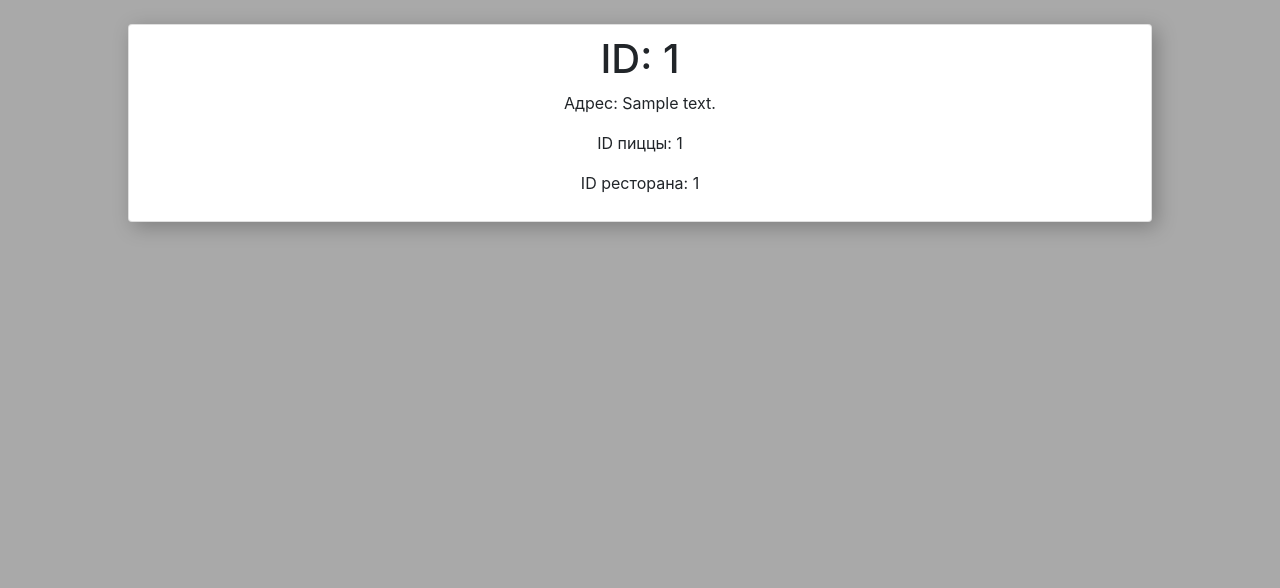
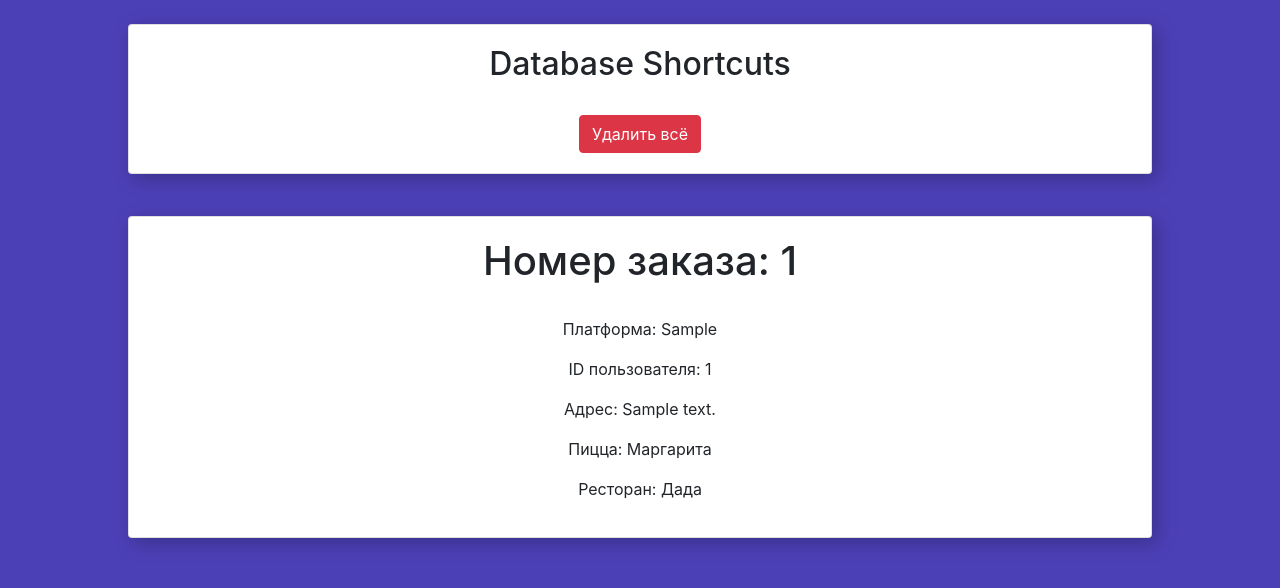
Before and after one commit to HehexOne/SchoolProjectPizzaBot, a Django app: page / in a window 1280 px wide. Shown: the top 588 px of the page. Run offline with Django 3.2, Linux system fonts and the light colour scheme; tables that the repository leaves empty hold one stand-in row (values such as "Sample post"); some libraries are stand-ins or nearby versions.

Commit message:
Added some functions such delete

```diff
--- a/Django Server/PizzaOrderServer/urls.py
+++ b/Django Server/PizzaOrderServer/urls.py
@@ -15,10 +15,11 @@ Including another URLconf
 """
 from django.contrib import admin
 from django.urls import path
-from PizzaOrders.views import show_db, add_note
+from PizzaOrders.views import show_db, add_note, delete_all
 
 urlpatterns = [
     path('admin/', admin.site.urls),
     path('', show_db),
-    path("<str:address>/<int:pizza>/<int:rest>", add_note)
+    path("<str:address>/<int:pizza>/<int:rest>", add_note),
+    path("delete-all/", delete_all)
 ]
--- a/Django Server/PizzaOrders/models.py
+++ b/Django Server/PizzaOrders/models.py
@@ -2,10 +2,12 @@ from django.db import models
 
 
 class Order(models.Model):
+    owner_platform = models.CharField(verbose_name="Платформа заказа", max_length=40)
+    owner_id = models.CharField(verbose_name="ID Владельца", max_length=512)
     rest = models.IntegerField(verbose_name="ID Ресторана")
     pizza = models.IntegerField(verbose_name="ID пиццы")
     address = models.CharField(verbose_name="Адрес", max_length=512)
     time = models.DateTimeField(verbose_name="Время и дата заказа", auto_now_add=True)
 
     def __str__(self):
-        return f"{self.id}:{self.time}"
+        return f"{self.owner_platform}:{self.owner_id}:{self.id}:{self.time}"
--- a/Django Server/PizzaOrders/views.py
+++ b/Django Server/PizzaOrders/views.py
@@ -1,15 +1,22 @@
-from django.shortcuts import render
+from django.shortcuts import render, HttpResponse, redirect
 from PizzaOrders.models import Order
 from django.forms import ModelForm
 from django.views.decorators.csrf import csrf_exempt
 
 # Create your views here.
 
+rest = {1: "Дада",
+        2: "Тагир",
+        3: "Азяо"}
+pizza = {1: "Маргарита",
+         2: "Барбекю",
+         3: "Сырная"}
+
 
 class OrderForm(ModelForm):
     class Meta:
         model = Order
-        fields = ['address', 'pizza', 'rest']
+        fields = ['address', 'pizza', 'rest', 'owner_id', 'owner_platform']
 
 
 @csrf_exempt
@@ -18,11 +25,25 @@ def show_db(request):
         form = OrderForm(request.POST)
         if form.is_valid():
             form.save()
-    return render(request, "index.html", {"orders": Order.objects.all()})
+            lobj = Order.objects.latest('id')
+            return HttpResponse(lobj.id)
+    else:
+        objects = Order.objects.all()
+        for obj in objects:
+            obj.rest = rest[obj.rest]
+            obj.pizza = pizza[obj.pizza]
+        return render(request, "index.html", {"orders": reversed(objects)})
 
 
 def add_note(request, address, pizza, rest):
-    form = OrderForm({"address": address, "pizza": pizza, "rest": rest})
+    form = OrderForm({"address": address,
+                      "pizza": pizza,
+                      "rest": rest})
     if form.is_valid():
         form.save()
     return show_db(request)
+
+
+def delete_all(request):
+    Order.objects.all().delete()
+    return redirect("/")
--- a/Django Server/templates/index.html
+++ b/Django Server/templates/index.html
@@ -7,16 +7,25 @@
     <link rel="stylesheet" type="text/css" href="{% static 'style.css' %}">
     <link rel="stylesheet" href="https://stackpath.bootstrapcdn.com/bootstrap/4.1.3/css/bootstrap.min.css" integrity="sha384-MCw98/SFnGE8fJT3GXwEOngsV7Zt27NXFoaoApmYm81iuXoPkFOJwJ8ERdknLPMO" crossorigin="anonymous">
 </head>
-<body style="background-color: darkgrey;">
+<body style="background-color: #4c40b7;">
 <br/>
+<div class="card" style="background-color: white;  position: absolute; left: 10%; right: 10%; width: auto; padding: 20px;">
+    <h2>Database Shortcuts</h2>
+    <br/>
+    <a href="/delete-all"><button class="btn btn-danger" style="position: center">Удалить всё</button></a>
+    </div>
+    <br/><br/><br/><br/><br/><br/><br/><br/>
 {% for order in orders %}
-    <div class="card" style="background-color: white;  position: absolute; left: 10%; right: 10%; width: auto;">
-    <h1>ID: {{ order.id }}</h1>
+    <div class="card" style="background-color: white;  position: absolute; left: 10%; right: 10%; width: auto; padding: 20px;">
+    <h1>Номер заказа: {{ order.id }}</h1>
+        <br/>
+        <p>Платформа: {{ order.owner_platform }}</p>
+        <p>ID пользователя: {{ order.owner_id }}</p>
     <p>Адрес: {{ order.address }}</p>
-    <p>ID пиццы: {{ order.pizza }}</p>
-    <p>ID ресторана: {{ order.rest }}</p>
+    <p>Пицца: {{ order.pizza }}</p>
+    <p>Ресторан: {{ order.rest }}</p>
     </div>
-    <br/><br/><br/><br/><br/><br/><br/><br/><br/><br/>
+    <br/><br/><br/><br/><br/><br/><br/><br/><br/><br/><br/><br/><br/><br/>
 {% endfor %}
 </body>
 </html>
```
Also changed, not shown: Django Server/PizzaOrders/migrations/0004_auto_20190121_2356.py (added), Django Server/PizzaOrders/migrations/0005_auto_20190122_0015.py (added), Django Server/db.sqlite3, 2 other files.
